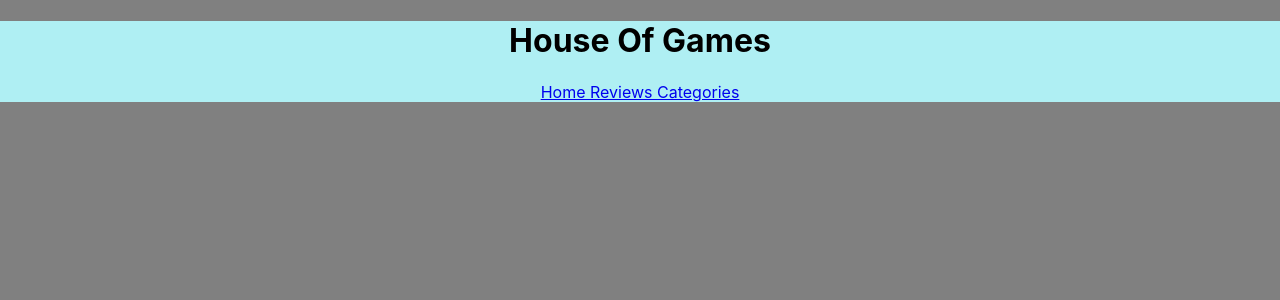
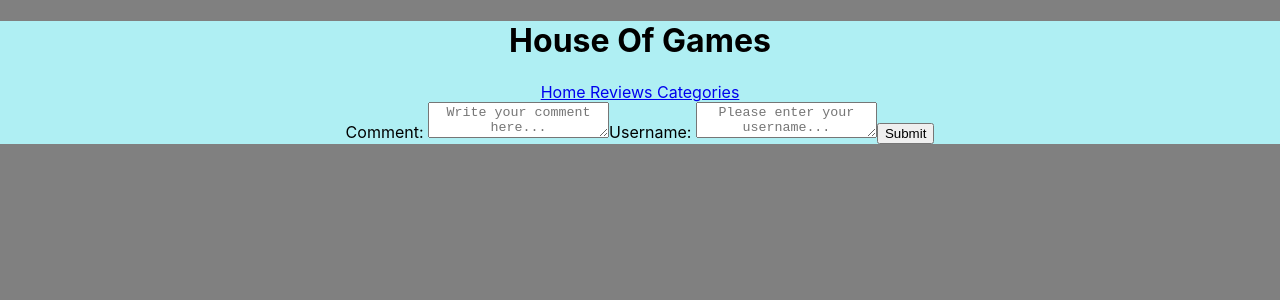
Before and after one commit to JoshFost/nc-games, a React (Create React App) app: page /reviews/1/comments/add in a window 1280 px wide. Shown: the top 300 px of the page. Built offline with nearby package versions, Linux system fonts and the light colour scheme.

Commit message:
commit for backup end of the day

```diff
--- a/src/App.js
+++ b/src/App.js
@@ -6,6 +6,7 @@ import Categories from "./components/Categories";
 import Header from "./components/Header";
 import Nav from "./components/Nav";
 import SingleReview from "./components/SingleReview";
+import CommentAdder from "./components/CommentAdder";
 
 function App() {
   return (
@@ -20,6 +21,10 @@ function App() {
           element={<SingleReview></SingleReview>}
         ></Route>
         <Route path="/categories" element={<Categories></Categories>}></Route>
+        <Route
+          path="/reviews/:review_id/comments/add"
+          element={<CommentAdder></CommentAdder>}
+        />
       </Routes>
     </div>
   );
--- a/src/api.js
+++ b/src/api.js
@@ -34,7 +34,13 @@ export const updateReviewVotes = (review_id, increment) => {
 
 export const fetchCommentsByReviewId = (review_id) => {
   return ncApi.get(`/reviews/${review_id}/comments`).then((res) => {
-    console.log(res.data.comments);
     return res.data.comments;
   });
 };
+
+export const postCommentByReviewId = (review_id, comment) => {
+  return ncApi.post(`/reviews/${review_id}/comments`, comment).then((res) => {
+    console.log(review_id, "<<<review id in api");
+    return res.data.comment;
+  });
+};
--- /dev/null
+++ b/src/components/CommentAdder.jsx
@@ -0,0 +1,53 @@
+import { useState } from "react";
+import { postCommentByReviewId } from "../api";
+import { Link } from "react-router-dom";
+
+const CommentAdder = (review_id, setComments) => {
+  const [comment, setComment] = useState("");
+  const [author, setAuthor] = useState("");
+  const [posted, setPosted] = useState("");
+
+  const handleSubmit = (event) => {
+    event.preventDefault();
+    if (comment === "" || author === "") {
+      setPosted("Please fill in all the fields");
+    } else {
+      setPosted("Posing Comment...");
+      postCommentByReviewId(review_id, { body: comment, username: author })
+        .then((newComment) => {
+          setComment("");
+          setAuthor("");
+          setPosted("Comment posted successfully!");
+          setComments((previousComments) => [newComment, ...previousComments]);
+        })
+        .catch((error) => {
+          setPosted("An error occured while posting the comment");
+        });
+    }
+  };
+
+  return (
+    <form onSubmit={handleSubmit}>
+      <label htmlFor="comment">Comment: </label>
+      <textarea
+        id="comment"
+        placeholder="Write your comment here..."
+        value={comment}
+        onChange={(event) => setComment(event.target.value)}
+      ></textarea>
+
+      <label htmlFor="name">Username: </label>
+      <textarea
+        id="name"
+        placeholder="Please enter your username..."
+        value={author}
+        onChange={(event) => setAuthor(event.target.value)}
+      ></textarea>
+      <Link to={`/reviews/${review_id}`}>
+        <button type="submit">Submit</button>
+      </Link>
+    </form>
+  );
+};
+
+export default CommentAdder;
--- a/src/components/Comments.jsx
+++ b/src/components/Comments.jsx
@@ -1,16 +1,30 @@
 import { fetchCommentsByReviewId } from "../api";
 import { useState, useEffect } from "react";
 import CommentCard from "./CommentCard";
+import CommentAdder from "./CommentAdder";
+import { postCommentByReviewId } from "../api";
+import { Link } from "react-router-dom";
 
 const Comments = ({ review_id }) => {
   const [comments, setComments] = useState([]);
+  const [showCommentAdder, setShowCommentAdder] = useState(false);
 
   useEffect(() => {
     fetchCommentsByReviewId(review_id).then((commentsData) => {
-      console.log(commentsData, "comments data");
       setComments(commentsData);
     });
   }, [review_id]);
+
+  const handleAddComment = (comment, author) => {
+    postCommentByReviewId(review_id, { body: comment, username: author })
+      .then((newComment) => {
+        setComments((previousComments) => [newComment, ...previousComments]);
+        setShowCommentAdder(false);
+      })
+      .catch((error) => {
+        console.log(error);
+      });
+  };
 
   return (
     <div>
@@ -24,8 +38,24 @@ const Comments = ({ review_id }) => {
             ></CommentCard>
           );
         })}
+      {showCommentAdder && (
+        <CommentAdder handleAddComment={handleAddComment}></CommentAdder>
+      )}
+      {!showCommentAdder && (
+        <Link to={`/reviews/${review_id}/comments/add`}>
+          <button type="button">Add Comment</button>
+        </Link>
+      )}
     </div>
   );
 };
 
 export default Comments;
+//  <button onClick={toggleCommentAdder}>Add Comment</button>;
+
+//   const toggleCommentAdder = () => {
+//     setShowCommentAdder(!showCommentAdder);
+//   };
+
+//prop for comment adder
+//   toggleCommentAdder={toggleCommentAdder}
--- a/src/components/ReviewCard.jsx
+++ b/src/components/ReviewCard.jsx
@@ -1,6 +1,5 @@
 import { Link } from "react-router-dom";
 const ReviewCard = ({ reviewList }) => {
-  console.log(reviewList);
   return (
     <div>
       <ul>
```
